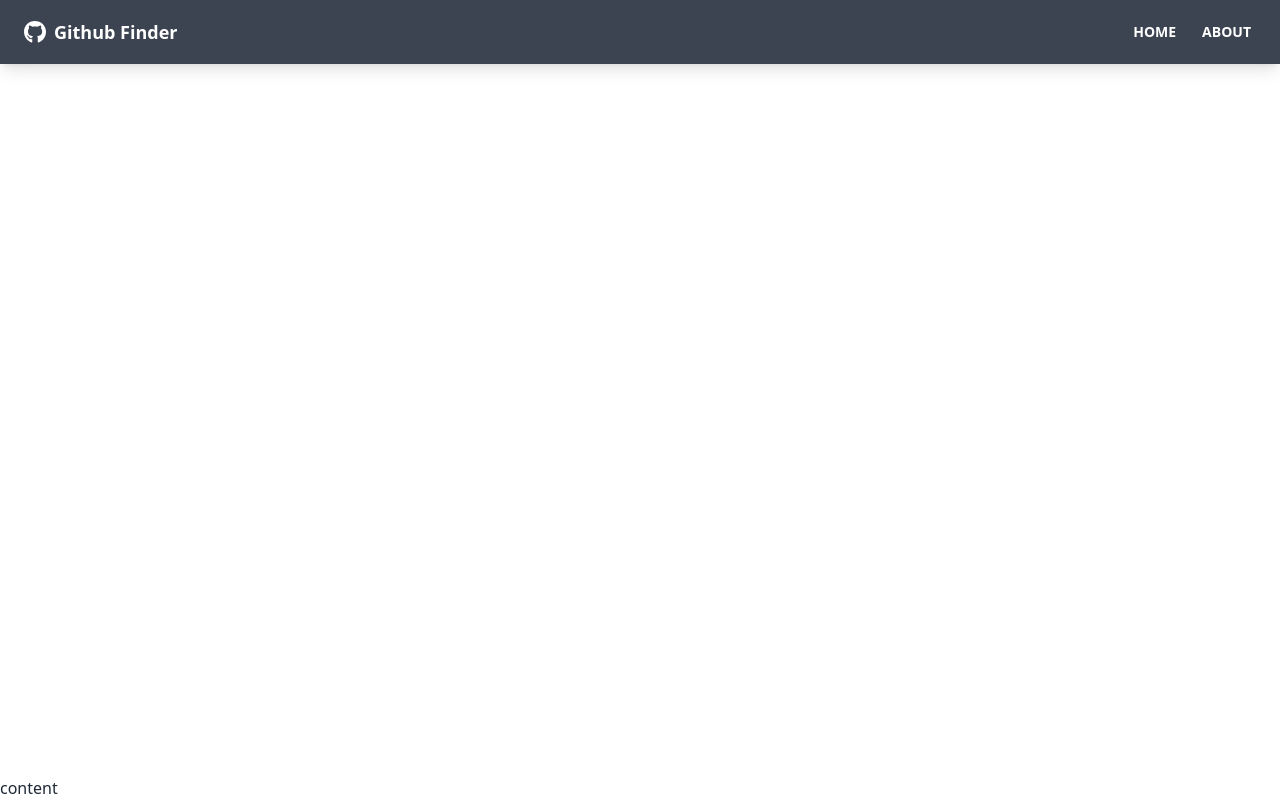
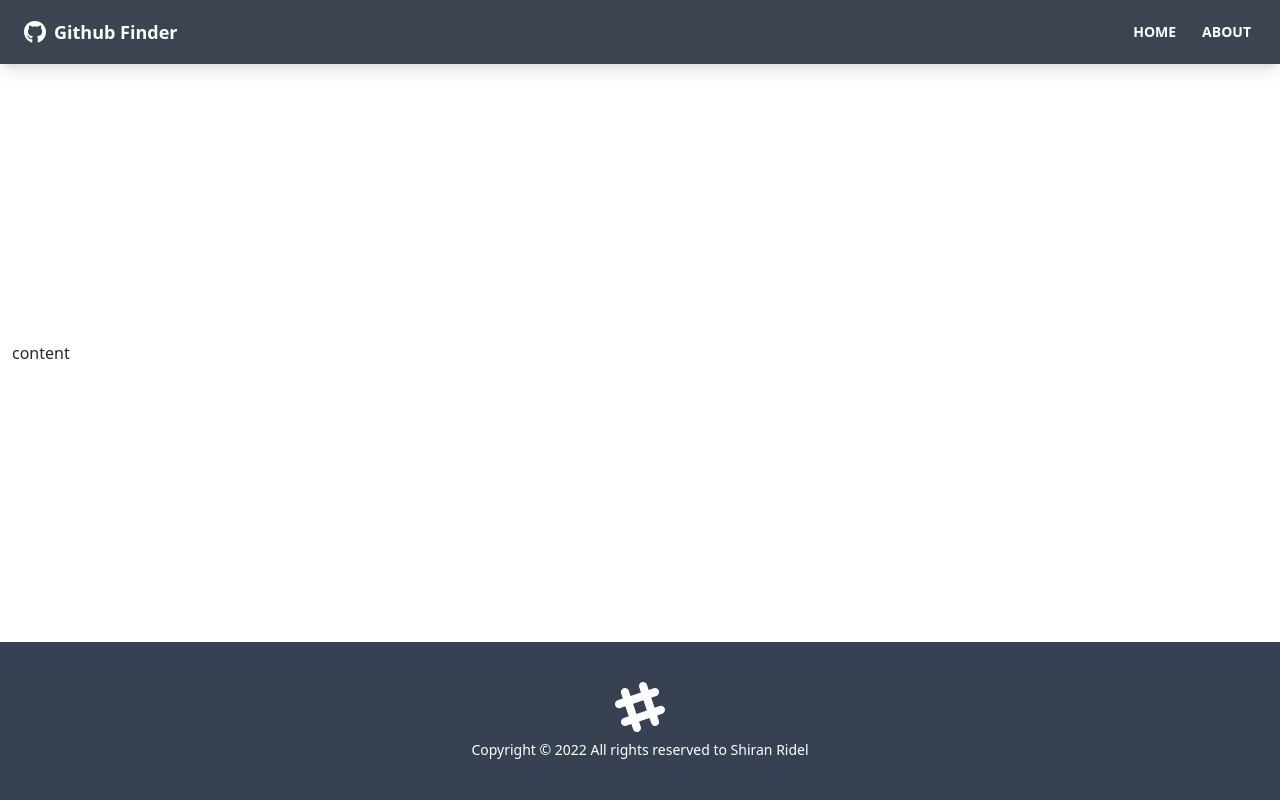
Before and after one commit to ShiranRidel/Github-Finder, a React (Create React App) app: page / in a window 1280 px wide. Built offline with nearby package versions, Linux system fonts and the light colour scheme; the HTML template or start-up script is replaced by a standard one.

Commit message:
creat footer

```diff
--- a/src/App.js
+++ b/src/App.js
@@ -1,18 +1,15 @@
-import { BrowserRouter as Router } from "react-router-dom"
+import { BrowserRouter as Router } from "react-router-dom";
+import Footer from "./components/layout/Footer";
 import Navbar from "./components/layout/Navbar";
-
 
 function App() {
   return (
     <Router>
       <div className="flex flex-col justify-between h-screen">
-        <Navbar/>
-        <main>
-
-          content
-        </main>
+        <Navbar />
+        <main className="container mx-auto px-3 pb-12">content</main>
+        <Footer />
       </div>
-
     </Router>
   );
 }
--- /dev/null
+++ b/src/components/layout/Footer.jsx
@@ -0,0 +1,24 @@
+function Footer() {
+    const footerYear = new Date().getFullYear()
+
+    return (
+      <footer className='footer p-10 bg-gray-700 text-primary-content footer-center'>
+        <div>
+          <svg
+            width='50'
+            height='50'
+            viewBox='0 0 24 24'
+            xmlns='http://www.w3.org/2000/svg'
+            fillRule='evenodd'
+            clipRule='evenodd'
+            className='inline-block fill-current'
+          >
+            <path d='M22.672 15.226l-2.432.811.841 2.515c.33 1.019-.209 2.127-1.23 2.456-1.15.325-2.148-.321-2.463-1.226l-.84-2.518-5.013 1.677.84 2.517c.391 1.203-.434 2.542-1.831 2.542-.88 0-1.601-.564-1.86-1.314l-.842-2.516-2.431.809c-1.135.328-2.145-.317-2.463-1.229-.329-1.018.211-2.127 1.231-2.456l2.432-.809-1.621-4.823-2.432.808c-1.355.384-2.558-.59-2.558-1.839 0-.817.509-1.582 1.327-1.846l2.433-.809-.842-2.515c-.33-1.02.211-2.129 1.232-2.458 1.02-.329 2.13.209 2.461 1.229l.842 2.515 5.011-1.677-.839-2.517c-.403-1.238.484-2.553 1.843-2.553.819 0 1.585.509 1.85 1.326l.841 2.517 2.431-.81c1.02-.33 2.131.211 2.461 1.229.332 1.018-.21 2.126-1.23 2.456l-2.433.809 1.622 4.823 2.433-.809c1.242-.401 2.557.484 2.557 1.838 0 .819-.51 1.583-1.328 1.847m-8.992-6.428l-5.01 1.675 1.619 4.828 5.011-1.674-1.62-4.829z'></path>
+          </svg>
+          <p>Copyright &copy; {footerYear} All rights reserved to Shiran Ridel</p>
+        </div>
+      </footer>
+    )
+  }
+
+  export default Footer
```
